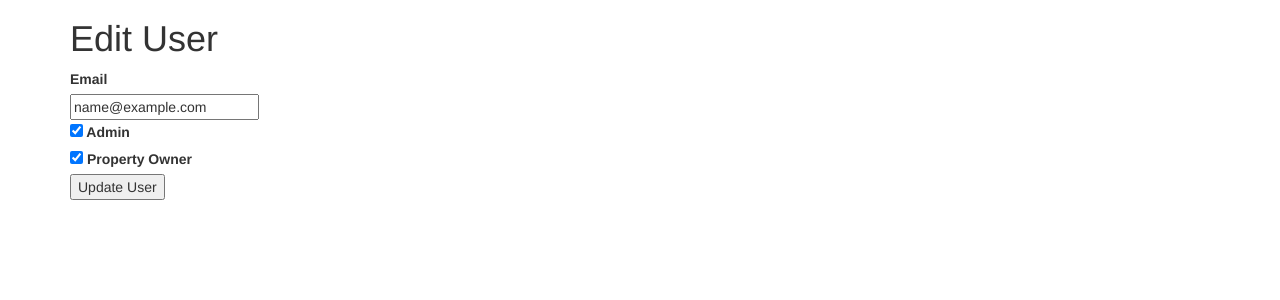
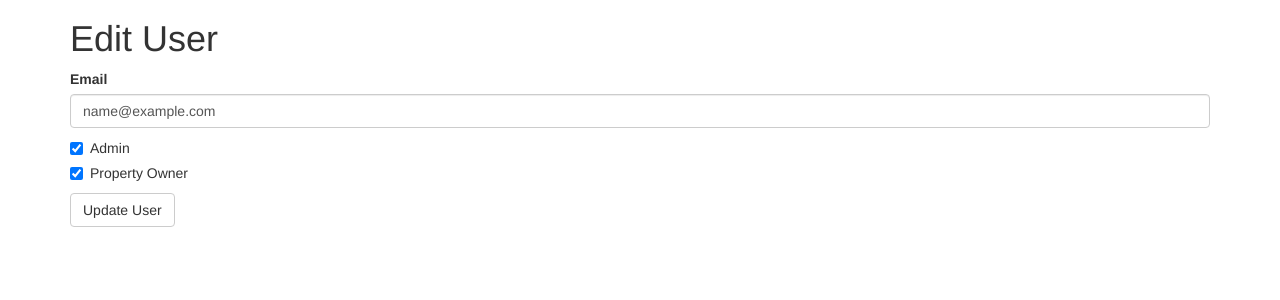
Before and after one commit to chaoc-tools/web-app, a Rails app: page /users/1/edit in a window 1280 px wide. Shown: the part 51-351 px from the top of the page. Run offline with Rails 7, Linux system fonts and the light colour scheme; a user stored in the database is signed in; tables that the repository leaves empty hold one stand-in row (values such as "Sample post"); style sheets or scripts are compiled from the project's sources; some libraries are stand-ins or nearby versions.

Commit message:
user form styles

```diff
--- a/app/views/users/_form.html.erb
+++ b/app/views/users/_form.html.erb
@@ -11,21 +11,21 @@
     </div>
   <% end %>
 
-  <div class="field">
+  <div class="form_group">
     <%= f.label :email %><br>
-    <%= f.email_field :email %>
+    <%= f.email_field :email, :class => "form-control" %>
   </div>
-  <div class="field">
+  <div class="checkbox">
     <%= f.label :admin do %>
      <%= f.check_box :admin %> Admin
     <% end %>
   </div>
-  <div class="field">
+  <div class="checkbox">
     <%= f.label :property_owner do %>
      <%= f.check_box :property_owner %> Property Owner
     <% end %>
   </div>
-  <div class="actions">
-    <%= f.submit %>
+  <div class="actions form_group">
+    <%= f.submit :class => "btn btn-default"  %>
   </div>
 <% end %>
```
